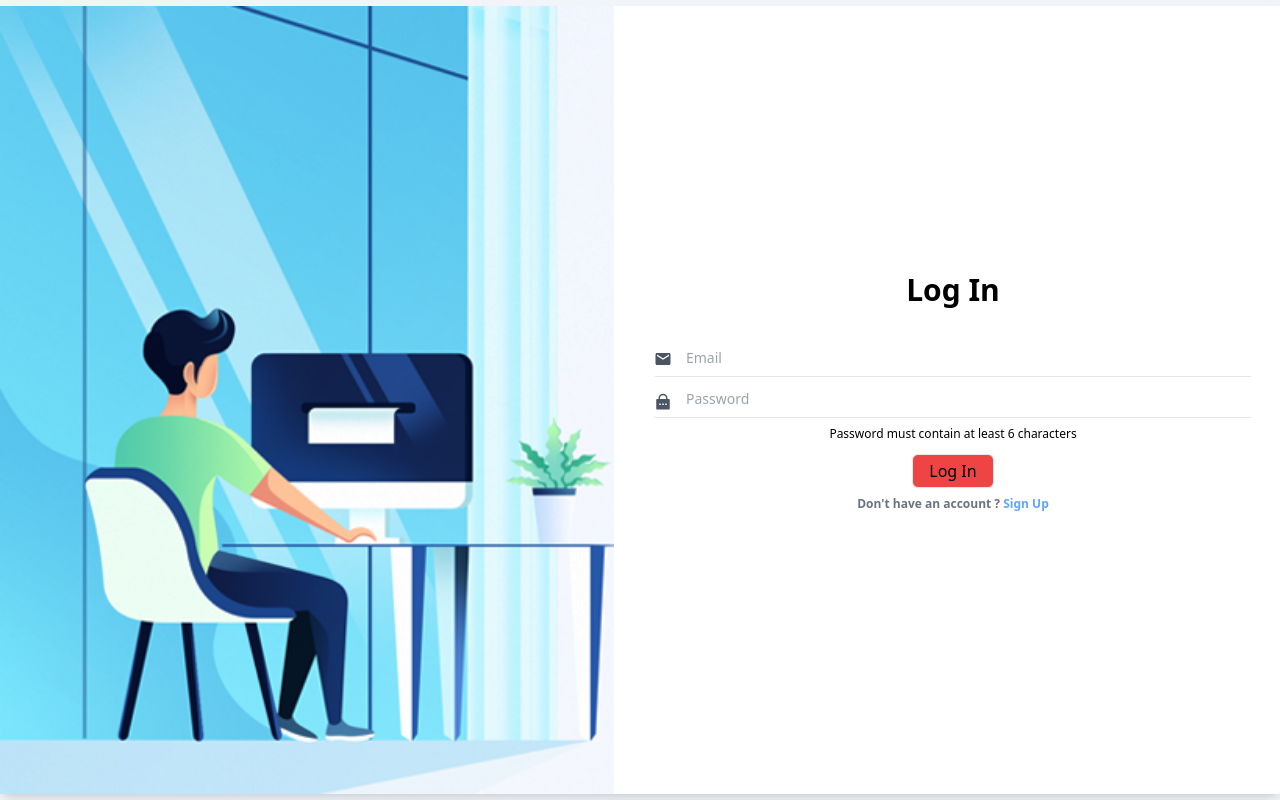
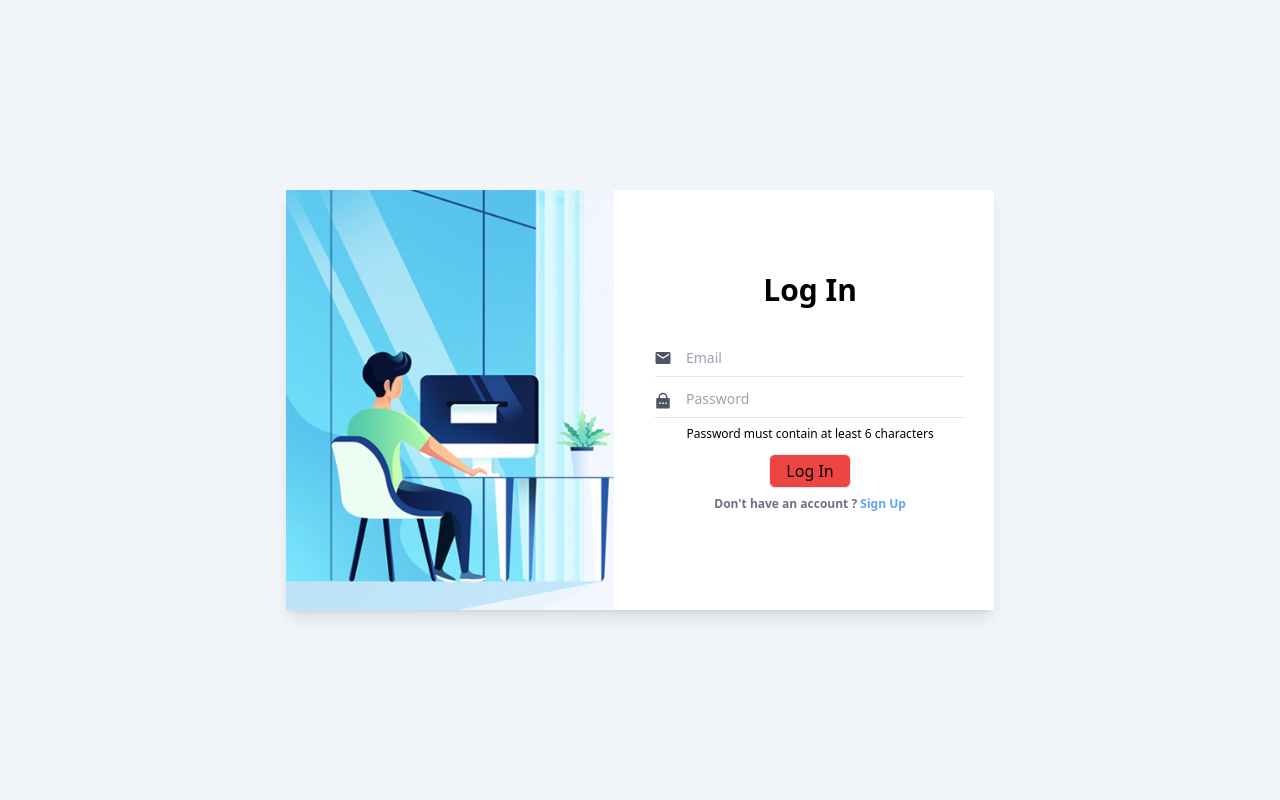
Before and after one commit to Su1207/destov_assignment, a React (Vite) app: page /auth in a window 1280 px wide. Built offline with nearby package versions, Linux system fonts and the light colour scheme; no server answers; the HTML template or start-up script is replaced by a standard one.

Commit message:
next commit

```diff
--- a/src/pages/Auth.jsx
+++ b/src/pages/Auth.jsx
@@ -72,9 +72,9 @@ const Auth = () => {
 
   return (
     <div className="flex items-center w-full sm:justify-center min-h-screen bg-slate-100">
-      <div className="w-full min-h-screen sm:min-h-full  rounded-sm shadow-lg bg-white xl:flex lg:flex md:flex sm:flex sm:gap-8 sm:pr-5 justify-center items-center gap-4">
+      <div className="w-auto my-2 mx-auto sm:w-auto sm:my-0 rounded-sm shadow-lg bg-white sm:flex sm:gap-8 sm:pr-5 sm:justify-center items-center gap-4">
         <div className="flex-1 mb-10 sm:mb-0">
-          <img src={Login} alt="" className="sm:h-full h-25 w-full" />
+          <img src={Login} alt="" className="h-25 md:h-full h-25 w-full" />
         </div>
         <div className="flex-1">
           <div className="sm:flex  flex flex-col justify-center items-center mx-2">
--- a/src/pages/CreateUser.jsx
+++ b/src/pages/CreateUser.jsx
@@ -88,8 +88,8 @@ const CreateUser = ({ user }) => {
   return (
     <div>
       <div className="font-sans sm:flex md:items-center sm:h-screen md:overflow-hidden">
-        <div className="sm:flex-1 object-cover object-center">
-          <img src={User} alt="User" className="" />
+        <div className="sm:flex-1 ">
+          <img src={User} alt="User" className="object-cover object-center" />
         </div>
         <div className="sm:flex-1 bg-white min-h-full sm:h-screen">
           <div className="flex flex-col gap-2 h-full px-4 pt-8 border-l">
```
